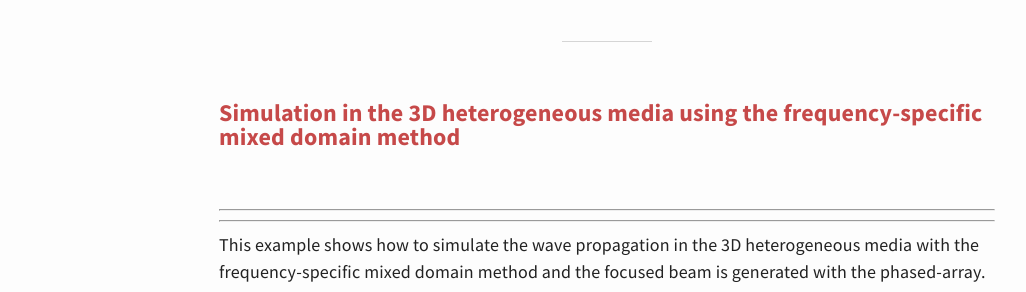
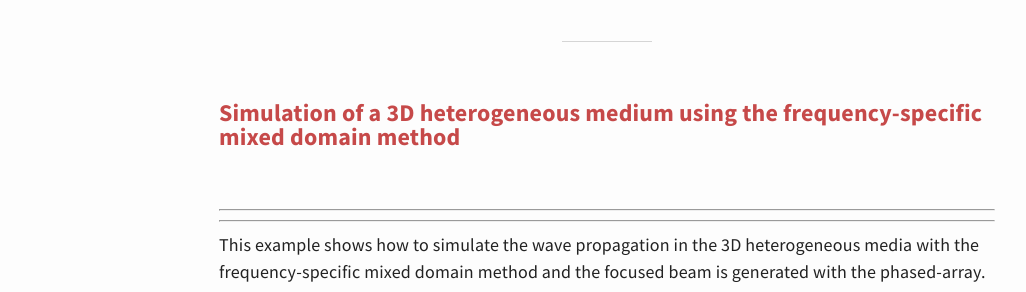
Before and after one commit to m-SOUND/mSOUND, a Jekyll site: the page built from _posts/2019-02-21-FSMDM-3D_heterogeneous.html, in a window 1280 px wide and 900 px high. Shown: the part 150-442 px from the top of the window, without its empty margins (33-1059 px from the left). Built offline with Jekyll 4.4.1, drawn with Linux system fonts in a browser that asks for light colours.

Commit message:
Update 2019-02-21-FSMDM-3D_heterogeneous.html

```diff
--- a/_posts/2019-02-21-FSMDM-3D_heterogeneous.html
+++ b/_posts/2019-02-21-FSMDM-3D_heterogeneous.html
@@ -1,5 +1,5 @@
 ---
-title: Simulation in the 3D heterogeneous media using the frequency-specific mixed domain method
+title: Simulation of a 3D heterogeneous medium using the frequency-specific mixed domain method
 ---
 <p>
 <br>
```
